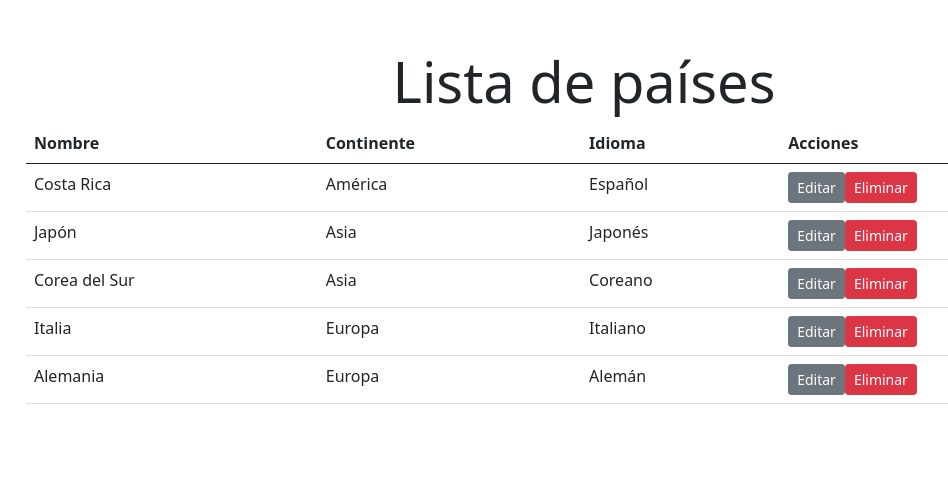
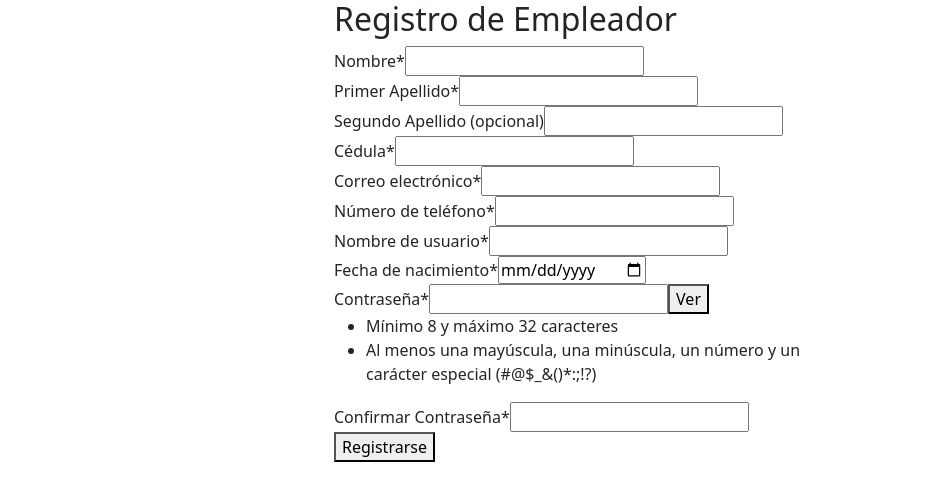
Before and after one commit to MarioCordero/CI0128-2025-02-ImparablesIII, a Vue app in the folder frontend/: page / in a window 1280 px wide. Shown: the top 500 px of the page, without its empty margins (56-1004 px from the left). Built offline with nearby package versions, Linux system fonts and the light colour scheme.

Commit message:
Added SignUpEmployer component

```diff
--- a/frontend/src/components/SignUpEmployer.vue
+++ b/frontend/src/components/SignUpEmployer.vue
@@ -1,55 +1,159 @@
+<template>
+  <div class="signup-employer">
+    <h2>Registro de Empleador</h2>
+    <form @submit.prevent="submitForm">
+      <div>
+        <label>Nombre*</label>
+        <input v-model="form.nombre" :class="{ invalid: errors.nombre }" required />
+        <span v-if="errors.nombre">{{ errors.nombre }}</span>
+      </div>
+      <div>
+        <label>Primer Apellido*</label>
+        <input v-model="form.primerApellido" :class="{ invalid: errors.primerApellido }" required />
+        <span v-if="errors.primerApellido">{{ errors.primerApellido }}</span>
+      </div>
+      <div>
+        <label>Segundo Apellido (opcional)</label>
+        <input v-model="form.segundoApellido" :class="{ invalid: errors.segundoApellido }" />
+        <span v-if="errors.segundoApellido">{{ errors.segundoApellido }}</span>
+      </div>
+      <div>
+        <label>Cédula*</label>
+        <input v-model="form.cedula" :class="{ invalid: errors.cedula }" required />
+        <span v-if="errors.cedula">{{ errors.cedula }}</span>
+      </div>
+      <div>
+        <label>Correo electrónico*</label>
+        <input v-model="form.email" :class="{ invalid: errors.email }" required />
+        <span v-if="errors.email">{{ errors.email }}</span>
+      </div>
+      <div>
+        <label>Número de teléfono*</label>
+        <input v-model="form.telefono" :class="{ invalid: errors.telefono }" required />
+        <span v-if="errors.telefono">{{ errors.telefono }}</span>
+      </div>
+      <div>
+        <label>Nombre de usuario*</label>
+        <input v-model="form.username" :class="{ invalid: errors.username }" required />
+        <span v-if="errors.username">{{ errors.username }}</span>
+      </div>
+      <div>
+        <label>Fecha de nacimiento*</label>
+        <input type="date" v-model="form.fechaNacimiento" :class="{ invalid: errors.fechaNacimiento }" required />
+        <span v-if="errors.fechaNacimiento">{{ errors.fechaNacimiento }}</span>
+      </div>
+      <div>
+        <label>Contraseña*</label>
+        <input :type="showPassword ? 'text' : 'password'" v-model="form.password" :class="{ invalid: errors.password }" required />
+        <button type="button" @click="showPassword = !showPassword">{{ showPassword ? 'Ocultar' : 'Ver' }}</button>
+        <span v-if="errors.password">{{ errors.password }}</span>
+        <ul>
+          <li>Mínimo 8 y máximo 32 caracteres</li>
+          <li>Al menos una mayúscula, una minúscula, un número y un carácter especial (#@$_&()*:;!?)</li>
+        </ul>
+      </div>
+      <div>
+        <label>Confirmar Contraseña*</label>
+        <input :type="showPassword ? 'text' : 'password'" v-model="form.confirmPassword" :class="{ invalid: errors.confirmPassword }" required />
+        <span v-if="errors.confirmPassword">{{ errors.confirmPassword }}</span>
+      </div>
+      <button type="submit">Registrarse</button>
+    </form>
+    <div v-if="showVerification">
+      <h3>Verifica tu correo electrónico</h3>
+      <p>Ingresa el código de 6 dígitos enviado a tu correo:</p>
+      <input v-model="verificationCode" maxlength="6" />
+      <button @click="verifyCode">Verificar</button>
+      <span v-if="verificationError">{{ verificationError }}</span>
+    </div>
+  </div>
+</template>
+
 <script>
 export default {
-  name: 'CountriesList',
   data() {
     return {
-      countries: [
-        { name: "Costa Rica", continent: "América", language: "Español"},
-        { name: "Japón", continent: "Asia", language: "Japonés" },
-        { name: "Corea del Sur", continent: "Asia", language: "Coreano"},
-        { name: "Italia", continent: "Europa", language: "Italiano" },
-        { name: "Alemania", continent: "Europa", language: "Alemán" },
-      ],
+      form: {
+        nombre: '',
+        primerApellido: '',
+        segundoApellido: '',
+        cedula: '',
+        email: '',
+        telefono: '',
+        username: '',
+        fechaNacimiento: '',
+        password: '',
+        confirmPassword: '',
+      },
+      errors: {},
+      showPassword: false,
+      showVerification: false,
+      verificationCode: '',
+      verificationError: '',
     };
   },
   methods: {
-    eliminar(index) {
-      this.countries.splice(index, 1);
+    validateForm() {
+      const nameRegex = /^[A-Za-zÁÉÍÓÚáéíóúÑñ' -]{2,50}$/;
+      const cedulaRegex = /^[1-7][0-9]{8}$/;
+      const emailRegex = /^[^\s@]+@[^\s@]+\.[^\s@]+$/;
+      const phoneRegex = /^\+[1-9]\d{1,14}$/;
+      const passwordRegex = /^(?=.*[a-z])(?=.*[A-Z])(?=.*\d)(?=.*[#@$_&()*:;!?])[A-Za-z\d#@$_&()*:;!?]{8,32}$/;
+      this.errors = {};
+
+      if (!nameRegex.test(this.form.nombre)) this.errors.nombre = 'Nombre inválido.';
+      if (!nameRegex.test(this.form.primerApellido)) this.errors.primerApellido = 'Primer apellido inválido.';
+      if (this.form.segundoApellido && !nameRegex.test(this.form.segundoApellido)) this.errors.segundoApellido = 'Segundo apellido inválido.';
+      if (!cedulaRegex.test(this.form.cedula)) this.errors.cedula = 'Cédula inválida.';
+      if (!emailRegex.test(this.form.email)) this.errors.email = 'Correo inválido.';
+      if (!phoneRegex.test(this.form.telefono)) this.errors.telefono = 'Teléfono inválido.';
+      if (!this.form.username) this.errors.username = 'Nombre de usuario requerido.';
+      if (!this.form.fechaNacimiento || !this.isValidAge(this.form.fechaNacimiento)) this.errors.fechaNacimiento = 'Debes ser mayor de 18 y menor de 99 años.';
+      if (!passwordRegex.test(this.form.password)) this.errors.password = 'Contraseña inválida.';
+      if (this.form.password !== this.form.confirmPassword) this.errors.confirmPassword = 'Las contraseñas no coinciden.';
+
+      return Object.keys(this.errors).length === 0;
+    },
+    isValidAge(dateStr) {
+      const birthDate = new Date(dateStr);
+      const today = new Date();
+      const age = today.getFullYear() - birthDate.getFullYear();
+      const m = today.getMonth() - birthDate.getMonth();
+      if (m < 0 || (m === 0 && today.getDate() < birthDate.getDate())) {
+        return age - 1 >= 18 && age - 1 < 99;
+      }
+      return age >= 18 && age < 99;
+    },
+    submitForm() {
+      if (this.validateForm()) {
+        // TODO: Send registration data to backend
+        // On success, show verification code input
+        this.showVerification = true;
+      }
+    },
+    verifyCode() {
+      if (/^\d{6}$/.test(this.verificationCode)) {
+        // TODO: Send code to backend for verification
+        // On success, redirect to login
+        this.$router.push('/login');
+      } else {
+        this.verificationError = 'El código debe ser de 6 dígitos.';
+      }
     },
   },
-}
+};
 </script>
 
-<template>
-  <div class="container mt-5">
-  <h1 class="display-4 text-center">Lista de países</h1>
-    <table
-    class="table is-bordered is-striped is-narrow is-hoverable
-    is-fullwidth"
-    >
-      <thead>
-        <tr>
-          <th>Nombre</th>
-          <th>Continente</th>
-          <th>Idioma</th>
-          <th>Acciones</th>
-        </tr>
-      </thead>
-      <tbody>
-        <tr v-for="(country, index) in countries" :key="index">
-          <td>{{country.name}}</td>
-          <td>{{country.continent}}</td>
-          <td>{{country.language}}</td>
-          <td>
-            <button class="btn btn-secondary btn-sm">Editar</button>
-            <button class="btn btn-danger btn-sm" v-on:click=eliminar(index)>Eliminar</button>
-          </td>
-        </tr>
-      </tbody>
-    </table>
-  </div>
-</template>
-
-<style lang="scss" scoped>
-
+<style scoped>
+.signup-employer {
+  max-width: 500px;
+  margin: auto;
+}
+.invalid {
+  border-color: red;
+}
+span {
+  color: red;
+  font-size: 0.9em;
+}
 </style>
```
